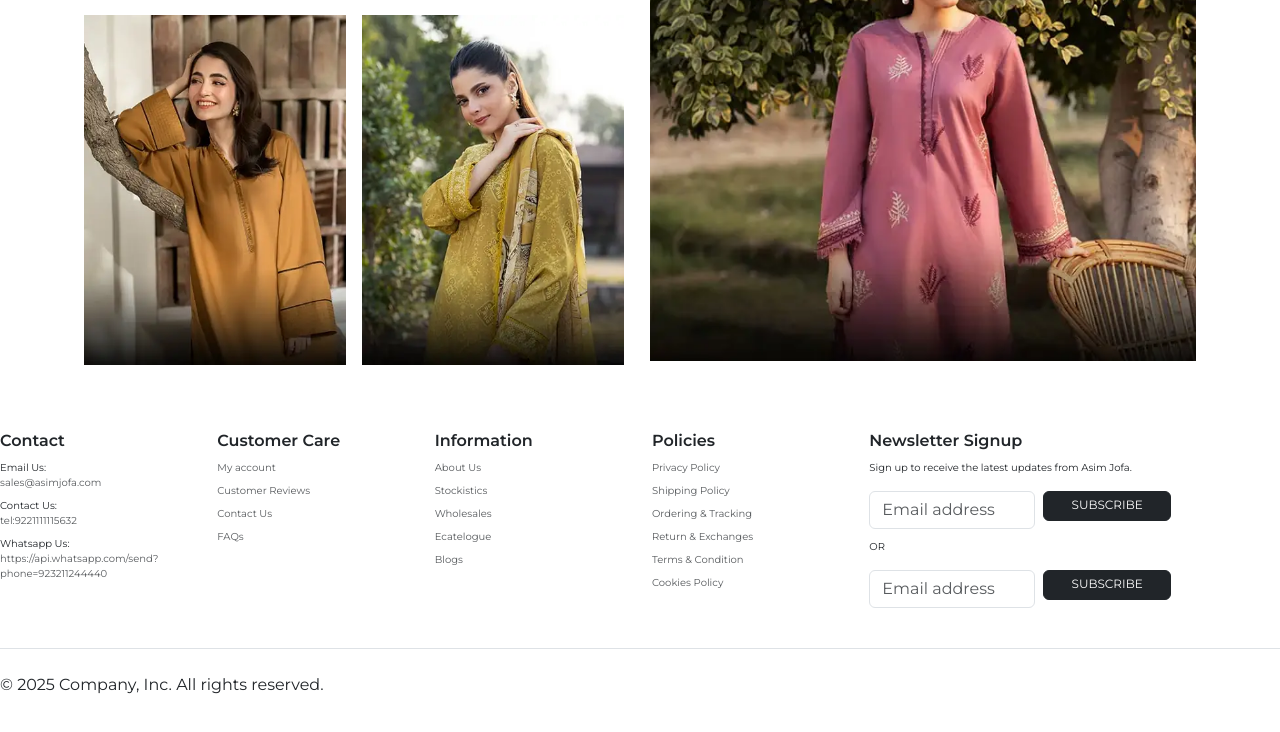
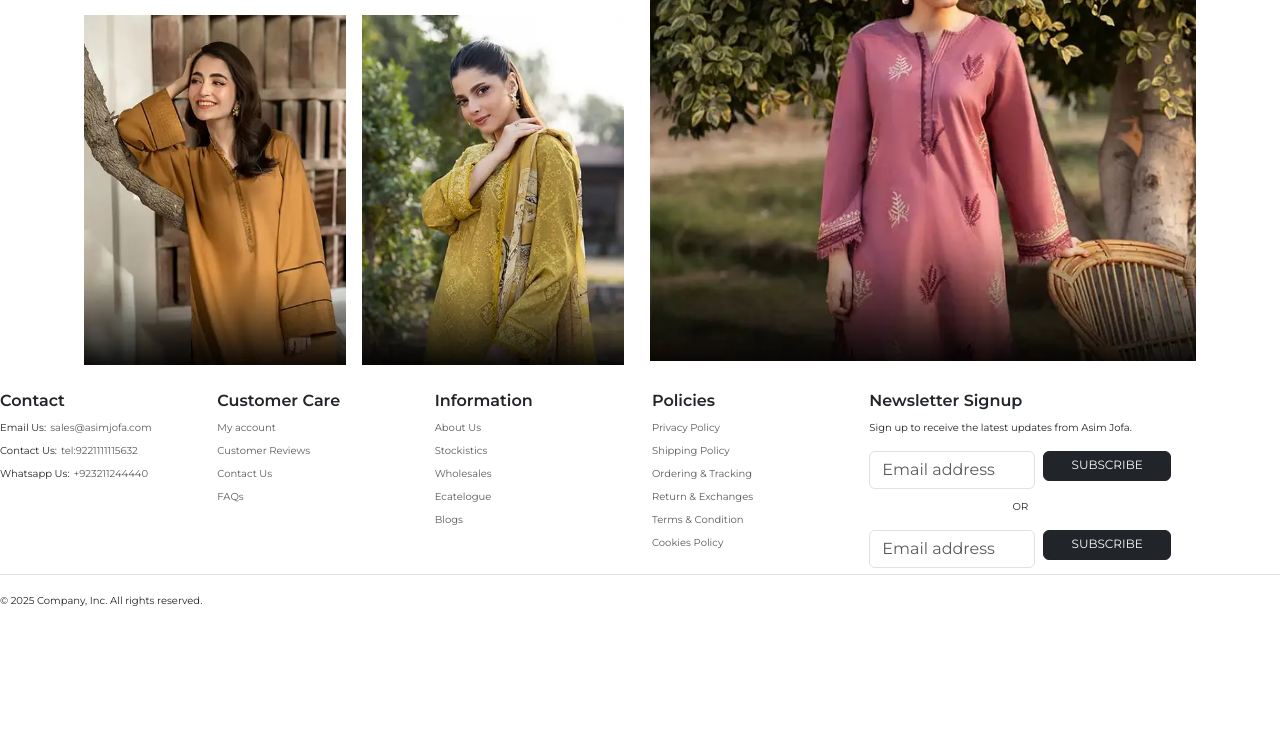
Before and after one commit to Maryammuhammadafzal/clothing, a plain HTML site: page index.html in a window 1280 px wide. Shown: the part 2724-3456 px from the top of the page. After the commit the page ends 3364 px from the top, so only its background shows below. Drawn offline with nearby package versions, Linux system fonts and the light colour scheme; files whose address does not match are found by name.

Commit message:
clonning Asim Jofa Website

```diff
--- a/index.html
+++ b/index.html
@@ -700,15 +700,15 @@
 
 
         <div class="w-100 ">
-            <footer class="py-5">
+            <footer class="py-2">
                 <div class="row">
                     <div class="col-6 col-md-2 mb-3">
                         <h2 class="" style="font-weight: 600; font-size: 16px;">Contact</h2>
                         <ul class="nav flex-column" style="font-size: 10px; margin-top: 10px;">
-                            <li class="nav-item mb-2">Email Us: <a href="#" class="nav-link p-0 text-body-secondary">sales@asimjofa.com</a></li>
-                            <li class="nav-item mb-2">Contact Us: <a href="#" class="nav-link p-0 text-body-secondary">tel:9221111115632</a>
+                            <li class="nav-item mb-2 d-flex gap-1">Email Us: <a href="#" class="nav-link p-0 text-body-secondary">sales@asimjofa.com</a></li>
+                            <li class="nav-item mb-2 d-flex gap-1">Contact Us: <a href="#" class="nav-link p-0 text-body-secondary">tel:9221111115632</a>
                             </li>
-                            <li class="nav-item mb-2">Whatsapp Us:<a href="#" class="nav-link p-0 text-body-secondary">https://api.whatsapp.com/send?phone=923211244440</a>
+                            <li class="nav-item mb-2 d-flex gap-1">Whatsapp Us:<a href="#" class="nav-link p-0 text-body-secondary">+923211244440</a>
                             </li>
                             </li>
                         </ul>
@@ -752,7 +752,7 @@
                             </li>
                         </ul>
                     </div>
-                    <div class="col-md-3 mb-3">
+                    <div class="col-md-3">
                         <form>
                              <h2 class="" style="font-weight: 600; font-size: 16px;">Newsletter Signup</h2>
                             <p style="font-size: 10px; margin-top: 10px;">Sign up to receive the latest updates from Asim Jofa.</p>
@@ -761,7 +761,7 @@
                                  <input id="newsletter1" type="email" class="form-control" placeholder="Email address">
                                  <a href="#" class="btn btn-dark text-uppercase"
                                     style="width: 240px; height: 30px; font-size: 12px; padding: 4px 6px;">Subscribe</a> </div>
-                            <p style="font-size: 10px; margin-top: 10px;">OR</p>
+                            <p style="font-size: 10px; margin-top: 10px;" class="text-center">OR</p>
                             <div class="d-flex flex-column flex-sm-row w-100 gap-2">
                                  <label for="newsletter1" class="visually-hidden">Email address</label>
                                  <input id="newsletter1" type="email" class="form-control" placeholder="Email address">
@@ -770,18 +770,8 @@
                         </form>
                     </div>
                 </div>
-                <div class="d-flex flex-column flex-sm-row justify-content-between py-4 my-4 border-top">
-                    <p>© 2025 Company, Inc. All rights reserved.</p>
-                    <ul class="list-unstyled d-flex">
-                        <li class="ms-3"><a class="link-body-emphasis" href="#" aria-label="Instagram"><svg class="bi"
-                                    width="24" height="24">
-                                    <use xlink:href="#instagram"></use>
-                                </svg></a></li>
-                        <li class="ms-3"><a class="link-body-emphasis" href="#" aria-label="Facebook"><svg class="bi"
-                                    width="24" height="24" aria-hidden="true">
-                                    <use xlink:href="#facebook"></use>
-                                </svg></a></li>
-                    </ul>
+                <div class="d-flex flex-column flex-sm-row justify-content-between py-2 border-top">
+                    <p style="font-size: 10px; margin-top: 10px;">© 2025 Company, Inc. All rights reserved.</p>
                 </div>
             </footer>
         </div>
```
